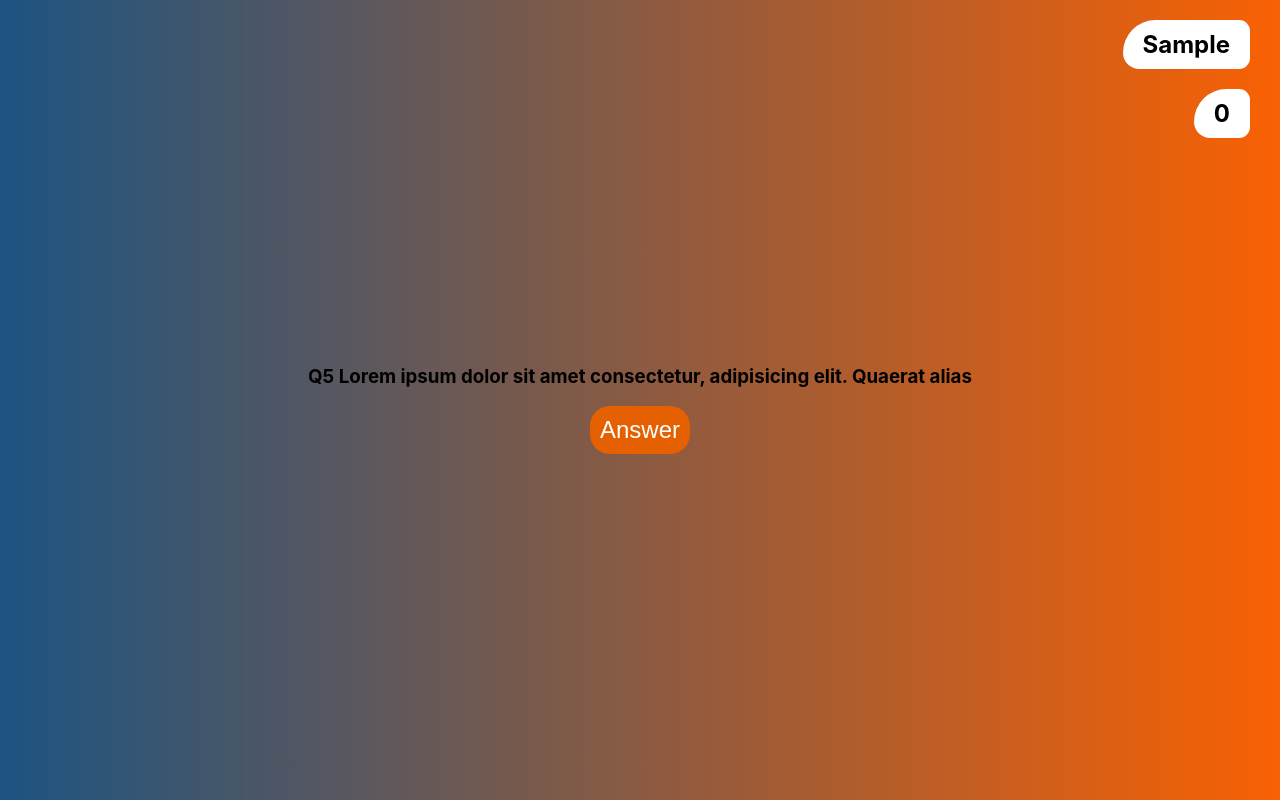
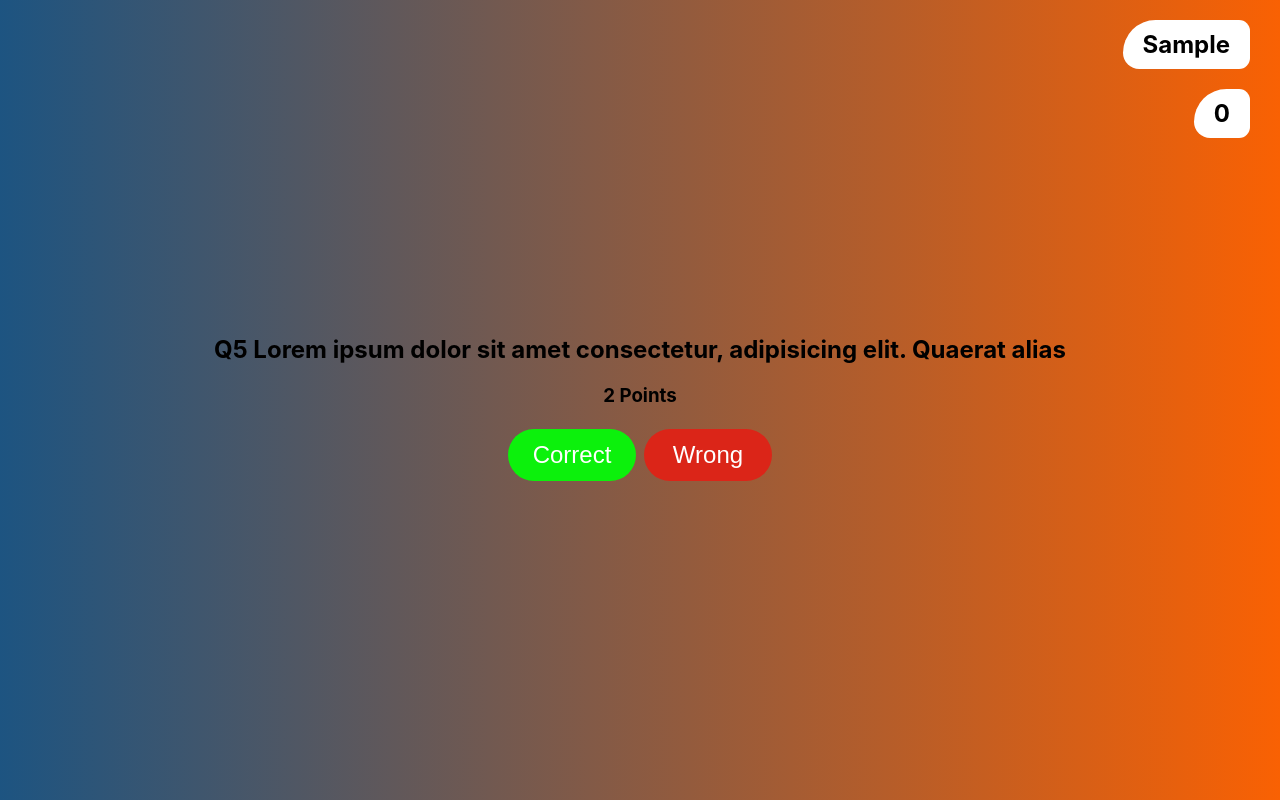
Before and after one commit to sparklearnedtech/sparklearn-quiz, a Next.js app: page / in a window 1280 px wide. Both pictures are taken after typing "Sample", "name@example.com" into the empty fields and a click on the button "Register". Built offline with nearby package versions, Linux system fonts and the light colour scheme.

Commit message:
Modify questions component

```diff
--- a/components/Questions.js
+++ b/components/Questions.js
@@ -3,21 +3,40 @@ import React, { useEffect, useRef } from 'react'
 export default function Questions ({
   currentQuestion,
   activeQuestion,
-  setActiveQuestion
+  setActiveQuestion,
+  setScore,
+  score
 }) {
   console.log(currentQuestion)
   return (
     <div className='text-center'>
-      <h3 className='d-block'>{currentQuestion.question}</h3>
+      <div className='q-card'>
+        <h2 className='d-block'>{currentQuestion.question}</h2>
+        <h3 className='points'>
+          {currentQuestion.score}{' '}
+          {currentQuestion.score > 1 ? 'Points' : 'Point'}
+        </h3>
+      </div>
 
+      <div className='d-flex j-content-center'>
         <button
-        className='d-block mx-auto'
+          className='d-block mx-auto btn-correct'
+          onClick={() => {
+            setActiveQuestion(activeQuestion + 1)
+            setScore(score + currentQuestion.score)
+          }}
+        >
+          Correct
+        </button>
+        <button
+          className='d-block mx-auto btn-wrong'
           onClick={() => {
             setActiveQuestion(activeQuestion + 1)
           }}
         >
-        Answer
+          Wrong
         </button>
+      </div>
     </div>
   )
 }
```
Lines whose indentation alone changed are shown as unchanged.
